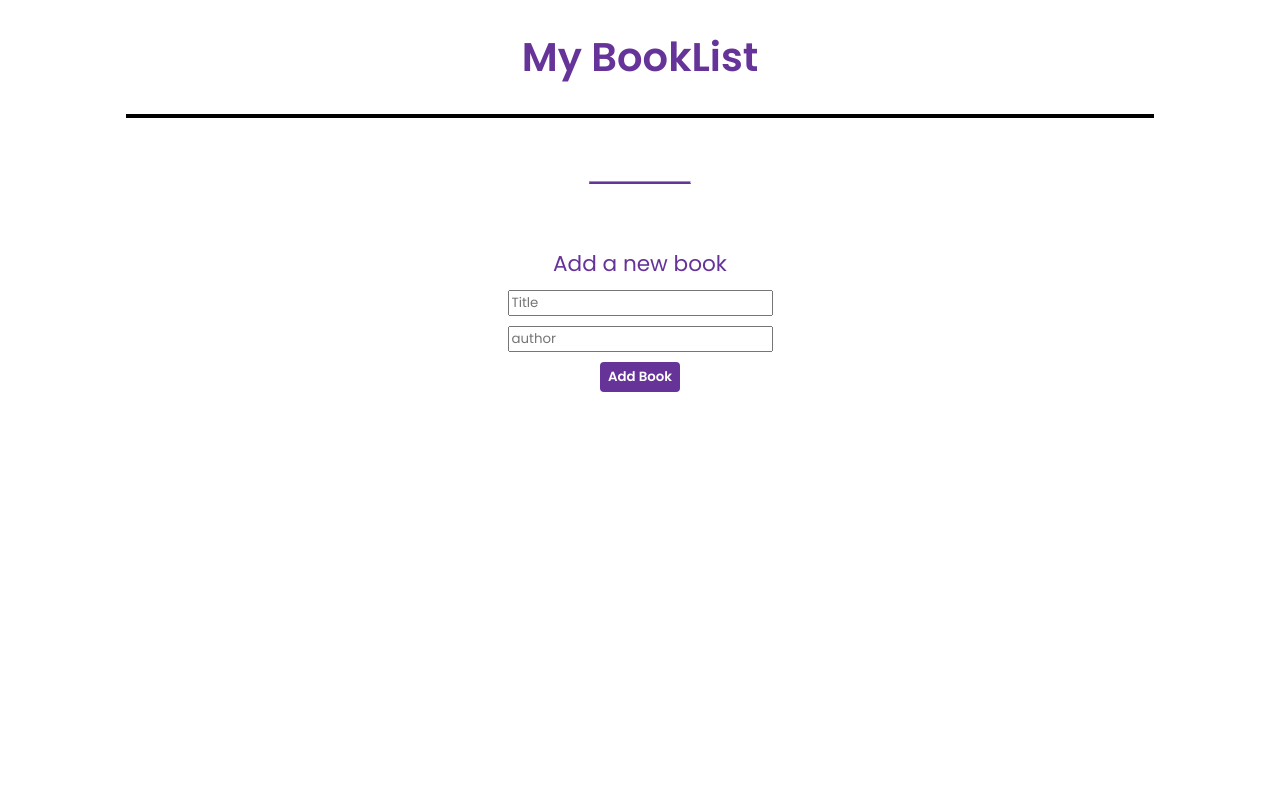
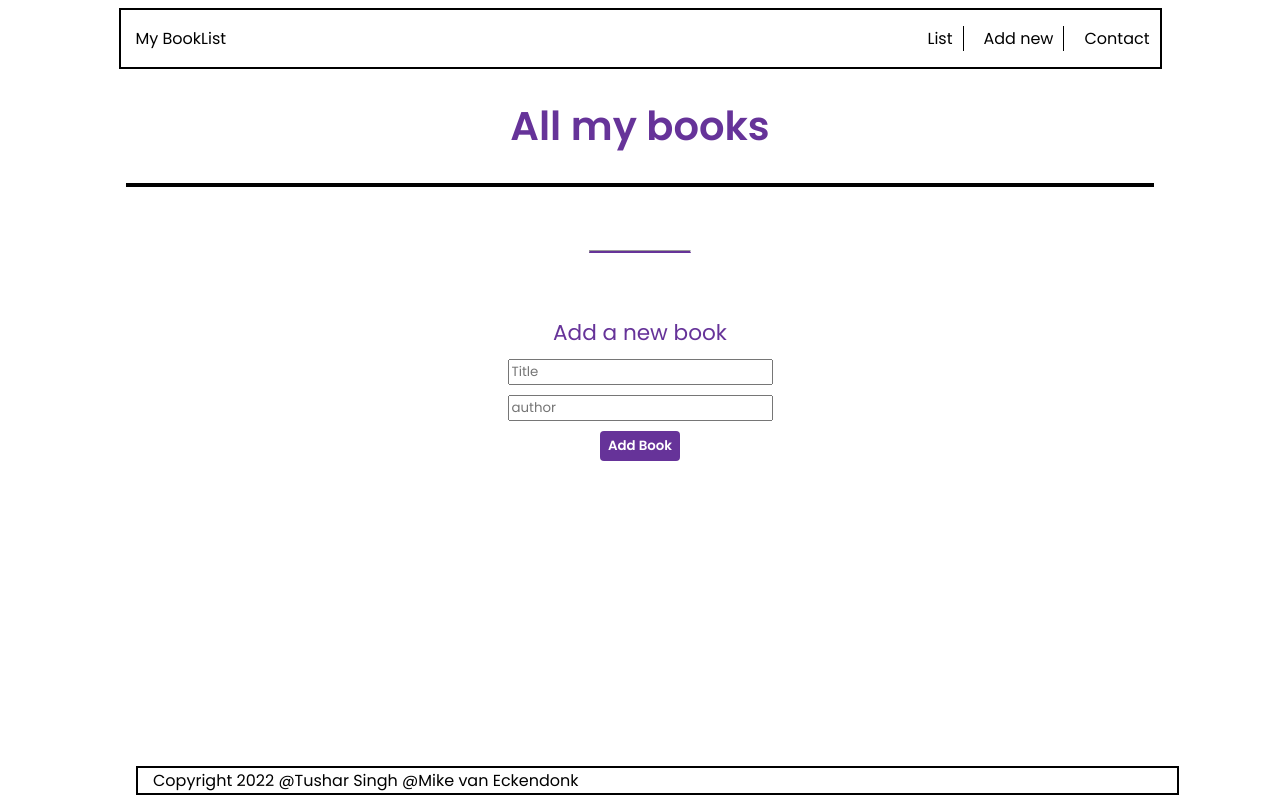
Before and after one commit to pinkmoon25/books-website, a website: page index.html in a window 1280 px wide. Drawn offline with Linux system fonts and the light colour scheme.

Commit message:
add navbar & footer & style

```diff
--- a/index.html
+++ b/index.html
@@ -10,7 +10,15 @@
 </head>
 
 <body>
-    <h1>My BookList</h1>
+    <nav>
+        <p>My BookList</p>
+        <ul>
+          <li class="list">List</li>
+          <li class="add">Add new</li>
+          <li class="contact">Contact</li>
+        </ul>
+    </nav>
+    <h1>All my books</h1>
     <div class="book"></div>
     <hr class="line-break">
         <form id="add-book">
@@ -20,7 +28,9 @@
             <input type="submit" id="add" value="Add Book">
         </form>
 
-
+        <footer>
+            <span>Copyright 2022 @Tushar Singh @Mike van Eckendonk </span>
+          </footer>
     <script src="script.js"></script>
 </body>
 
--- a/style.css
+++ b/style.css
@@ -68,3 +68,43 @@
   background-color: rebeccapurple;
   color: white;
 }
+
+nav {
+  width: 80vw;
+  border: 2px solid #000;
+  margin: auto;
+  padding-left: 15px;
+  display: flex;
+  justify-content: space-between;
+}
+
+nav ul {
+  list-style: none;
+  display: flex;
+  gap: 20px;
+}
+
+nav ul li {
+  padding-right: 10px;
+  border-right: 1px solid black;
+}
+
+nav ul li {
+  cursor: pointer;
+}
+
+nav ul li:last-child {
+  border-right: none;
+}
+
+footer {
+  position: fixed;
+  bottom: 0;
+  width: 80vw;
+  border: 2px solid #000;
+  margin: 0 10vw;
+  margin-bottom: 5px;
+  padding-left: 15px;
+  display: flex;
+  justify-content: flex-start;
+}
```
